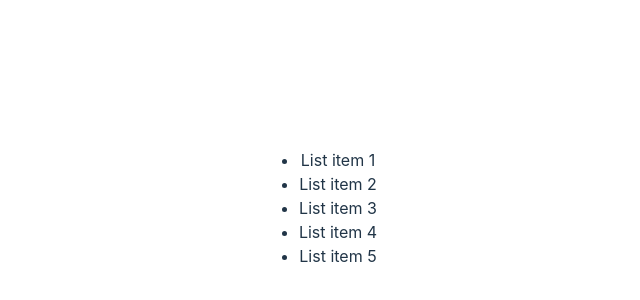
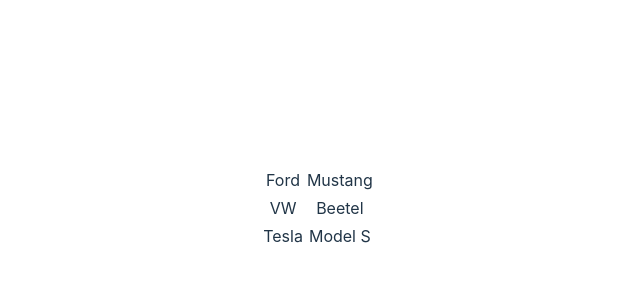
Before and after one commit to Tonyson8245/react-with-spring-boot3, a React (Vite) app in the folder react/myapp/: page / in a window 1280 px wide. Shown: the part 192-492 px from the top of the page, without its empty margins (322-962 px from the left). Built offline with nearby package versions, Linux system fonts and the light colour scheme.

Commit message:
example for table

```diff
--- a/react/myapp/src/App.jsx
+++ b/react/myapp/src/App.jsx
@@ -1,13 +1,13 @@
 import "./App.css";
 import AuthContext from "./context/AuthContext";
-import MyList from "./components/MyList";
+import MyTable from "./components/MyTable";
 
 function App() {
   const userName = "john";
   return (
     <>
       <AuthContext.Provider value={userName}>
-        <MyList />
+        <MyTable />
       </AuthContext.Provider>
     </>
   );
--- /dev/null
+++ b/react/myapp/src/components/MyTable.jsx
@@ -0,0 +1,22 @@
+function MyTable() {
+  const data = [
+    { id: 1, name: "Ford", model: "Mustang" },
+    { id: 2, name: "VW", model: "Beetel" },
+    { id: 3, name: "Tesla", model: "Model S" },
+  ];
+  return (
+    <>
+      <table>
+        <tbody>
+          {data.map((item) => (
+            <tr key={item.id}>
+              <td>{item.name}</td>
+              <td>{item.model}</td>
+            </tr>
+          ))}
+        </tbody>
+      </table>
+    </>
+  );
+}
+export default MyTable;
```
